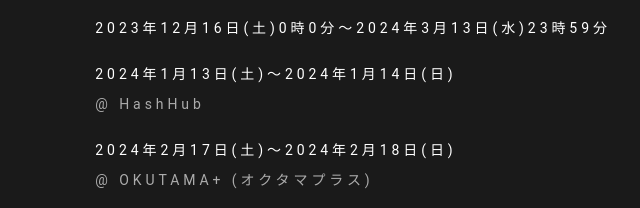
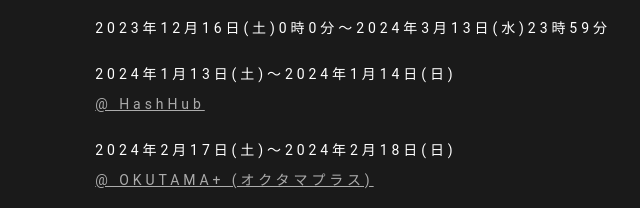
Before and after one commit to nemtus/hackathon-lp-2024, a website: page public/index.html in a window 1280 px wide. Shown: the part 1345-1553 px from the top of the page, 471-1111 px from the left. Drawn offline with nearby package versions, Linux system fonts and the light colour scheme.

Commit message:
feat: add links of dev camps

```diff
--- a/public/index.html
+++ b/public/index.html
@@ -134,18 +134,18 @@
 						<p class="info-container-item-left">ハッカソン開発合宿1</p>
 						<p class="info-container-item-right">
 							2024年1月13日(土)～2024年1月14日(日)<br>
-							<span class="info-container-item-right-span-glay">
+							<a href="https://nemtus.connpass.com/event/303167/" target="_blank" rel="noopener noreferrer"><span class="info-container-item-right-span-glay info-container-item-right-span-glay-under">
 								@ HashHub
-							</span>
+							</span></a>
 						</p>
 					</li>
 					<li class="info-container-item info-container-item-2">
 						<p class="info-container-item-left">ハッカソン開発合宿2</p>
 						<p class="info-container-item-right">
 							2024年2月17日(土)～2024年2月18日(日)<br>
-							<span class="info-container-item-right-span-glay">
+							<a href="https://nemtus.connpass.com/event/303108/" target="_blank" rel="noopener noreferrer"><span class="info-container-item-right-span-glay info-container-item-right-span-glay-under">
 								@ OKUTAMA+ (オクタマプラス)
-							</span>
+							</span></a>
 						</p>
 					</li>
 					<li class="info-container-item info-container-item-2">
```
